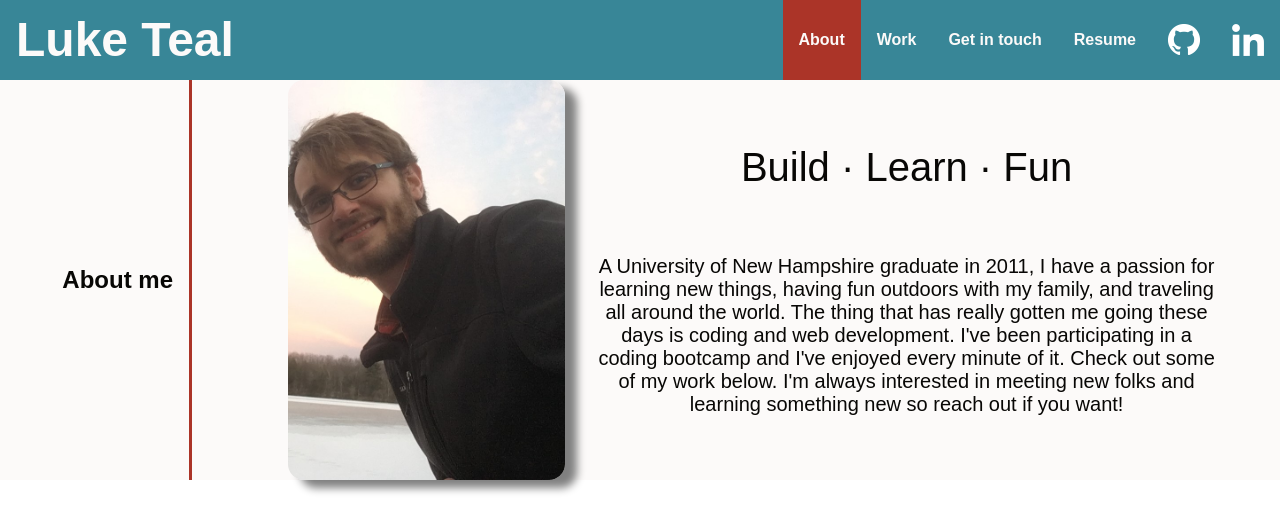
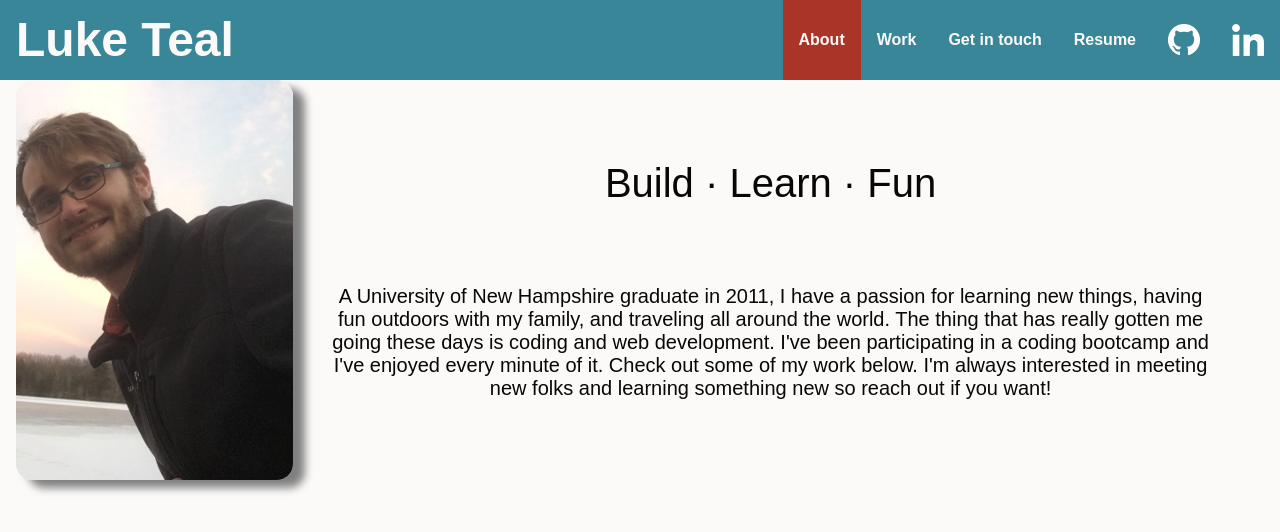
Before and after one commit to luketeal/Profile, a React (Create React App) app: page / in a window 1280 px wide. Shown: the top 532 px of the page. Built offline with nearby package versions, Linux system fonts and the light colour scheme.

Commit message:
remove titles on side

```diff
--- a/src/components/pages/About.js
+++ b/src/components/pages/About.js
@@ -6,9 +6,9 @@ export default function About() {
     <main>
         <article id="about" class="topmargin row-wrap">
 
-            <div class="titlecard flex-column">
+            {/* <div class="titlecard flex-column">
                 <h2>About me</h2>
-            </div>
+            </div> */}
 
             <img
             src={profileImg}
--- a/src/components/pages/Contact.js
+++ b/src/components/pages/Contact.js
@@ -2,15 +2,15 @@ import React from 'react';
 
 export default function Contact() {
   return (
-    <footer id="getintouch" class="topmargin row-wrap bottommargin">
-        <div class="titlecard flex-column">
+    <main id="getintouch" class="topmargin row-wrap bottommargin">
+        {/* <div class="titlecard flex-column">
             <h2>Contact Info</h2>
-        </div>
+        </div> */}
         <ul class="footercontent">
             <li>l.teal21@gmail.com</li>
             <li>508.873.5448</li>
             <li>Dover <span>{String.fromCharCode(183)}</span> NH</li>
         </ul>
-    </footer>
+    </main>
   );
 }
--- a/src/components/pages/Work.js
+++ b/src/components/pages/Work.js
@@ -6,13 +6,13 @@ import githubImg from '../assets/images/GitHub-Mark-Light-32px.png';
 
 export default function Work() {
   return (
-    <section id="work" class="topmargin row-wrap">
+    <main id="work" class="topmargin row-wrap">
 
-    <div class="titlecard flex-column">
+    {/* <div class="titlecard flex-column">
 
         <h2>My Work</h2>
 
-    </div>
+    </div> */}
 
     <div class="workcontent">
 
@@ -68,6 +68,6 @@ export default function Work() {
         </div>
 
     </div>
-    </section>
+    </main>
   );
 }
--- a/src/css/index.css
+++ b/src/css/index.css
@@ -20,6 +20,7 @@ main {
     background-color: var(--background);
     color: var(--textcolor);
     padding-right: 4rem;
+    min-height: 100vh
 }
 
 li {
```
